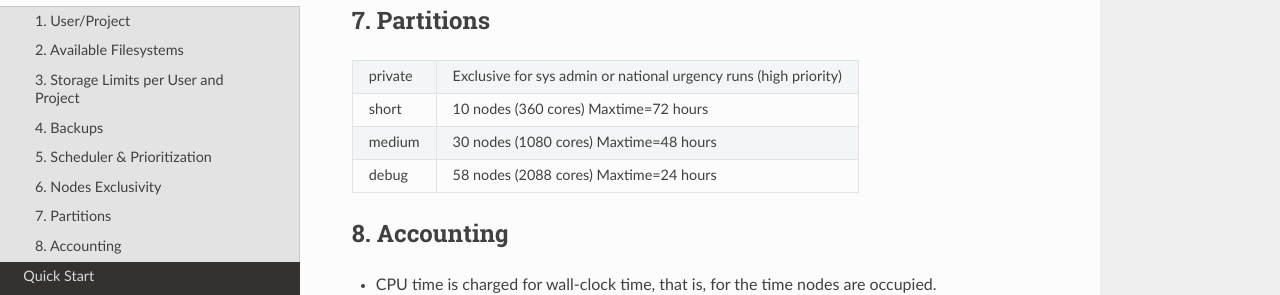
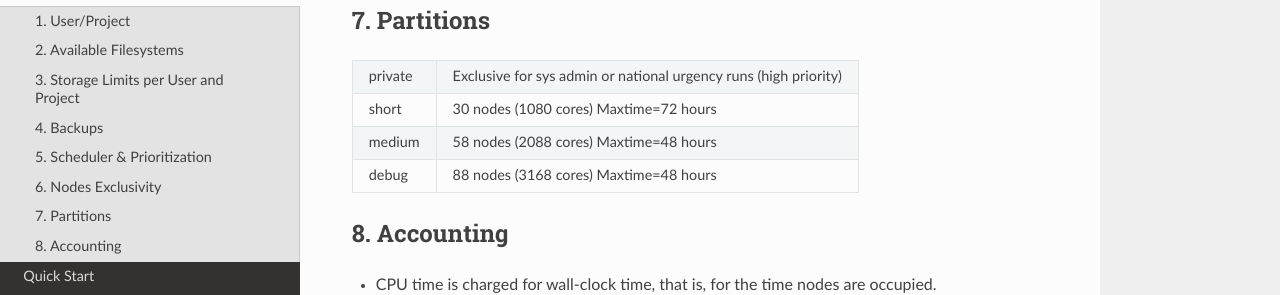
Before and after one commit to mavillez/Oblivion, a Sphinx documentation site: the page built from docs/source/information.rst, in a window 1280 px wide and 900 px high, scrolled down 902 px. Shown: the part 174-469 px from the top of the window. Built offline with Sphinx 7.4.7 and the Read the Docs theme 2.0.0, drawn with Linux system fonts in a browser that asks for light colours.

Commit message:
Update information.rst

```diff
--- a/docs/source/information.rst
+++ b/docs/source/information.rst
@@ -62,11 +62,11 @@ User can set exclusivity for the first 4 compute nodes.
   * - private
     - Exclusive for sys admin or national urgency runs (high priority)
   * - short
-    - 10 nodes (360 cores) Maxtime=72 hours
+    - 30 nodes (1080 cores) Maxtime=72 hours
   * - medium
-    - 30 nodes (1080 cores) Maxtime=48 hours
+    - 58 nodes (2088 cores) Maxtime=48 hours
   * - debug
-    - 58 nodes (2088 cores) Maxtime=24 hours
+    - 88 nodes (3168 cores) Maxtime=48 hours
 
 
 8. Accounting
```
